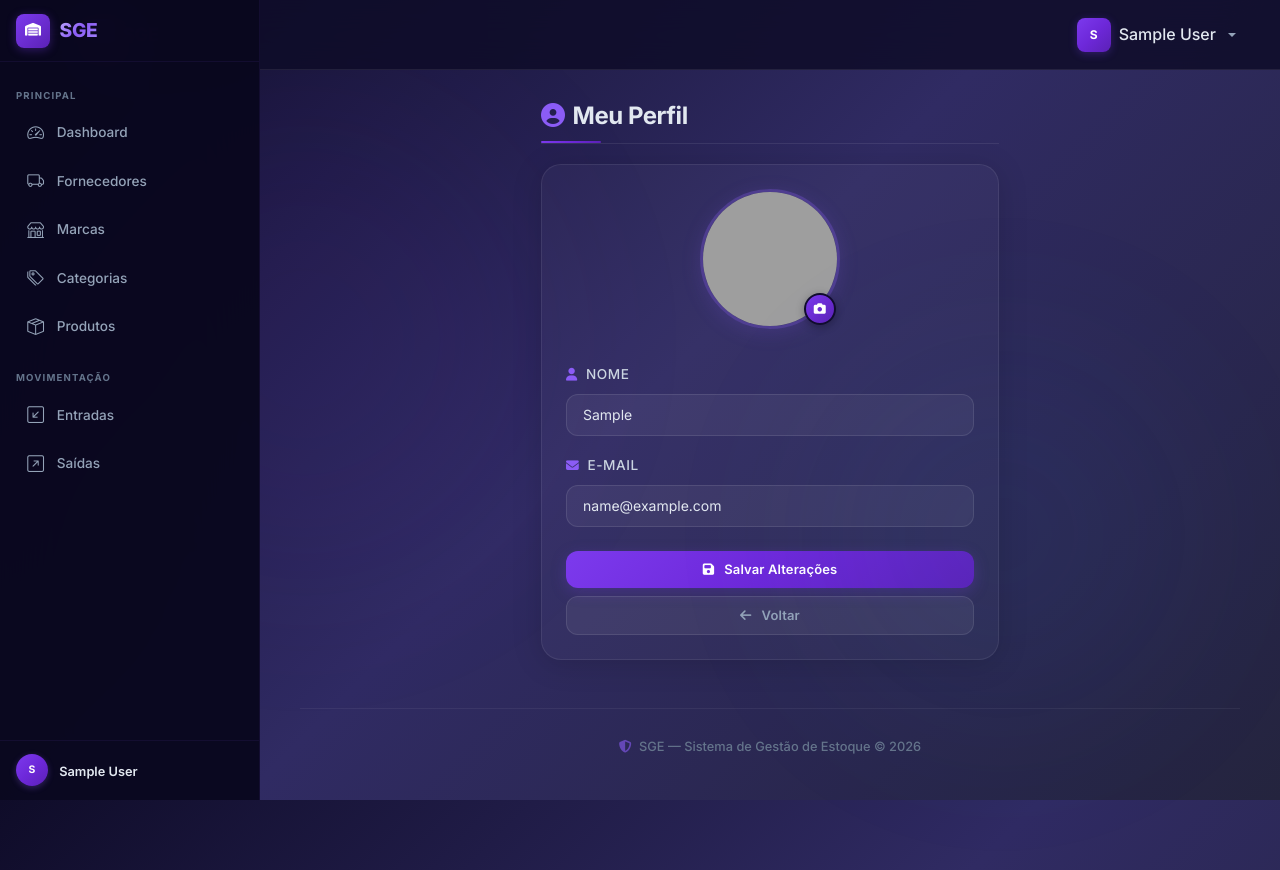
After one commit to ThiagoHMDornelas/sge, a Django app: page /profile/ in a window 1280 px wide. The commit adds this page. Run offline with Django 5.2, Linux system fonts and the light colour scheme; the visitor is signed in with stand-in values (Sample User, id 1); parts of the project's set-up code (start-up, migrations or seed data) failed here and were passed over; grey boxes are pictures that could not be loaded.

Commit message:
criação da tela de perfil

```diff
--- a/app/settings.py
+++ b/app/settings.py
@@ -182,6 +182,9 @@ STATICFILES_DIRS = [
     BASE_DIR / 'static',
 ]
 
+MEDIA_URL = '/media/'
+MEDIA_ROOT = BASE_DIR / 'media'
+
 DETAIL_LAYOUT = "fine"  # opções: minimal, table, cards, fine, badges
 
 REST_FRAMEWORK = {
--- a/app/templates/components/_header.html
+++ b/app/templates/components/_header.html
@@ -29,7 +29,7 @@
                     <ul class="dropdown-menu dropdown-menu-end" aria-labelledby="userMenu">
                         {% if user.is_authenticated %}
                             <li>
-                                <a class="dropdown-item" href="#">
+                                <a class="dropdown-item" href="{% url 'profile' %}">
                                     <i class="bi bi-person-circle me-2"></i> Perfil
                                 </a>
                             </li>
--- /dev/null
+++ b/app/templates/registration/profile.html
@@ -0,0 +1,183 @@
+{% extends 'base.html' %}
+
+{% block title %}SGE - Meu Perfil{% endblock %}
+
+{% block content %}
+    <div class="row justify-content-center">
+        <div class="col-lg-6">
+            <div class="page-header" style="display: flex; align-items: center; justify-content: space-between; margin-bottom: 1.25rem; padding-bottom: 0.75rem; border-bottom: 1px solid var(--sge-border);">
+                <h3 style="margin: 0; font-size: 1.5rem; font-weight: 700; letter-spacing: -0.02em;">
+                    <i class="fas fa-user-circle me-2" style="color: var(--sge-violet-light);"></i>Meu Perfil
+                </h3>
+            </div>
+
+            {% if messages %}
+                {% for message in messages %}
+                    <div class="alert alert-success alert-dismissible fade show" role="alert">
+                        <i class="fas fa-check-circle me-2"></i>{{ message }}
+                        <button type="button" class="btn-close" data-bs-dismiss="alert" aria-label="Fechar"></button>
+                    </div>
+                {% endfor %}
+            {% endif %}
+
+            <div class="card">
+                <div class="card-body">
+                    <form method="post" enctype="multipart/form-data">
+                        {% csrf_token %}
+
+                        <div class="text-center mb-4">
+                            <div class="profile-avatar-wrapper">
+                                {% if request.user.profile.avatar and request.user.profile.avatar.url %}
+                                    <img src="{{ request.user.profile.avatar.url }}" alt="Avatar" class="profile-avatar-img">
+                                {% else %}
+                                    <div class="profile-avatar-placeholder">
+                                        {{ request.user.first_name|default:request.user.username|slice:":1" }}
+                                    </div>
+                                {% endif %}
+                                <label for="id_avatar" class="profile-avatar-edit" title="Alterar foto">
+                                    <i class="fas fa-camera"></i>
+                                </label>
+                            </div>
+                            {{ form.avatar }}
+                        </div>
+
+                        {% if form.errors %}
+                            <div class="alert alert-danger">
+                                <i class="fas fa-exclamation-circle me-2"></i>Por favor, corrija os erros abaixo.
+                            </div>
+                        {% endif %}
+
+                        <div class="mb-3">
+                            <label for="id_first_name" class="form-label">
+                                <i class="fas fa-user me-1" style="color: var(--sge-violet-light); font-size: 0.8rem;"></i> Nome
+                            </label>
+                            {{ form.first_name }}
+                        </div>
+
+                        <div class="mb-3">
+                            <label for="id_email" class="form-label">
+                                <i class="fas fa-envelope me-1" style="color: var(--sge-violet-light); font-size: 0.8rem;"></i> E-mail
+                            </label>
+                            {{ form.email }}
+                        </div>
+
+                        <div class="d-grid gap-2 mt-4">
+                            <button type="submit" class="btn btn-primary">
+                                <i class="fas fa-save me-1"></i> Salvar Alterações
+                            </button>
+                            <a href="{% url 'home' %}" class="btn btn-secondary">
+                                <i class="fas fa-arrow-left me-1"></i> Voltar
+                            </a>
+                        </div>
+                    </form>
+                </div>
+            </div>
+        </div>
+    </div>
+{% endblock %}
+
+{% block extra_css %}
+<style>
+    .profile-avatar-wrapper {
+        position: relative;
+        display: inline-block;
+        margin-bottom: 0.5rem;
+    }
+
+    .profile-avatar-img {
+        width: 140px;
+        height: 140px;
+        border-radius: 50%;
+        object-fit: cover;
+        border: 3px solid rgba(139, 92, 246, 0.3);
+        box-shadow: 0 4px 20px rgba(139, 92, 246, 0.15);
+    }
+
+    .profile-avatar-placeholder {
+        width: 140px;
+        height: 140px;
+        border-radius: 50%;
+        background: linear-gradient(135deg, #7c3aed, #5b21b6);
+        color: #fff;
+        display: flex;
+        align-items: center;
+        justify-content: center;
+        font-size: 3.5rem;
+        font-weight: 700;
+        border: 3px solid rgba(139, 92, 246, 0.3);
+        box-shadow: 0 4px 20px rgba(139, 92, 246, 0.15);
+    }
+
+    .profile-avatar-edit {
+        position: absolute;
+        bottom: 4px;
+        right: 4px;
+        width: 32px;
+        height: 32px;
+        border-radius: 50%;
+        background: linear-gradient(135deg, #7c3aed, #5b21b6);
+        color: #fff;
+        display: flex;
+        align-items: center;
+        justify-content: center;
+        font-size: 0.75rem;
+        cursor: pointer;
+        border: 2px solid rgba(15, 12, 41, 0.97);
+        transition: all 0.2s ease;
+        box-shadow: 0 2px 8px rgba(0, 0, 0, 0.3);
+    }
+
+    .profile-avatar-edit:hover {
+        transform: scale(1.1);
+        background: linear-gradient(135deg, #8b5cf6, #7c3aed);
+    }
+
+    #id_avatar {
+        display: none;
+    }
+
+    .form-control {
+        background: rgba(255, 255, 255, 0.05);
+        border: 1px solid rgba(255, 255, 255, 0.1);
+        color: var(--sge-text);
+    }
+
+    .form-control:focus {
+        background: rgba(255, 255, 255, 0.08);
+        border-color: rgba(139, 92, 246, 0.5);
+        box-shadow: 0 0 0 2px rgba(139, 92, 246, 0.2);
+        color: var(--sge-text);
+    }
+
+    .form-label {
+        color: var(--sge-text-secondary);
+        font-size: 0.85rem;
+        font-weight: 500;
+    }
+</style>
+{% endblock %}
+
+{% block extra_js %}
+<script>
+    document.getElementById('id_avatar').addEventListener('change', function(e) {
+        var file = e.target.files[0];
+        if (file) {
+            var reader = new FileReader();
+            reader.onload = function(ev) {
+                var img = document.querySelector('.profile-avatar-img');
+                var placeholder = document.querySelector('.profile-avatar-placeholder');
+                if (img) {
+                    img.src = ev.target.result;
+                } else if (placeholder) {
+                    var newImg = document.createElement('img');
+                    newImg.src = ev.target.result;
+                    newImg.alt = 'Avatar';
+                    newImg.className = 'profile-avatar-img';
+                    placeholder.parentNode.replaceChild(newImg, placeholder);
+                }
+            };
+            reader.readAsDataURL(file);
+        }
+    });
+</script>
+{% endblock %}
--- a/app/urls.py
+++ b/app/urls.py
@@ -6,6 +6,7 @@ from django.conf import settings
 from django.conf.urls.static import static
 
 from . import views
+from authentication.views import profile
 
 handler404 = views.custom_404
 
@@ -16,6 +17,7 @@ urlpatterns = [
     path('logout/', auth_views.LogoutView.as_view(), name='logout'),
     path('password/change/', auth_views.PasswordChangeView.as_view(), name='password_change'),
     path('password/change/done/', auth_views.PasswordChangeDoneView.as_view(), name='password_change_done'),
+    path('profile/', profile, name='profile'),
 
     path('api/v1/', include('authentication.urls')),
 
@@ -28,5 +30,8 @@ urlpatterns = [
     path('', include('outflow.urls')),
 ]
 
+if settings.DEBUG:
+    urlpatterns += static(settings.MEDIA_URL, document_root=settings.MEDIA_ROOT)
+
 if not settings.DEBUG:
     urlpatterns += static(settings.STATIC_URL, document_root=settings.STATIC_ROOT)
--- a/authentication/__init__.py
+++ b/authentication/__init__.py
@@ -0,0 +1 @@
+default_app_config = 'authentication.apps.AuthenticationConfig'
--- a/authentication/apps.py
+++ b/authentication/apps.py
@@ -4,3 +4,6 @@ from django.apps import AppConfig
 class AuthenticationConfig(AppConfig):
     default_auto_field = 'django.db.models.BigAutoField'
     name = 'authentication'
+
+    def ready(self):
+        import authentication.signals
--- /dev/null
+++ b/authentication/forms.py
@@ -0,0 +1,49 @@
+from django import forms
+from django.contrib.auth.models import User
+from .models import Profile
+
+
+class ProfileForm(forms.ModelForm):
+    first_name = forms.CharField(
+        max_length=150,
+        required=False,
+        label='Nome',
+        widget=forms.TextInput(attrs={
+            'class': 'form-control',
+            'placeholder': 'Seu nome',
+        })
+    )
+    email = forms.EmailField(
+        required=False,
+        label='E-mail',
+        widget=forms.EmailInput(attrs={
+            'class': 'form-control',
+            'placeholder': 'seu@email.com',
+        })
+    )
+
+    class Meta:
+        model = Profile
+        fields = ['avatar']
+        widgets = {
+            'avatar': forms.FileInput(attrs={
+                'class': 'form-control',
+            })
+        }
+
+    def __init__(self, *args, **kwargs):
+        super().__init__(*args, **kwargs)
+        if self.instance and self.instance.user:
+            self.fields['first_name'].initial = self.instance.user.first_name
+            self.fields['email'].initial = self.instance.user.email
+
+    def save(self, commit=True):
+        profile = super().save(commit=False)
+        first_name = self.cleaned_data.get('first_name', '')
+        email = self.cleaned_data.get('email', '')
+        if commit:
+            profile.user.first_name = first_name
+            profile.user.email = email
+            profile.user.save()
+            profile.save()
+        return profile
--- /dev/null
+++ b/authentication/models.py
@@ -0,0 +1,10 @@
+from django.db import models
+from django.contrib.auth.models import User
+
+
+class Profile(models.Model):
+    user = models.OneToOneField(User, on_delete=models.CASCADE, related_name='profile')
+    avatar = models.ImageField(upload_to='avatars/', default='avatars/default.png', blank=True)
+
+    def __str__(self):
+        return f'{self.user.username} Profile'
--- /dev/null
+++ b/authentication/signals.py
@@ -0,0 +1,16 @@
+from django.db.models.signals import post_save
+from django.dispatch import receiver
+from django.contrib.auth.models import User
+from .models import Profile
+
+
+@receiver(post_save, sender=User)
+def create_profile(sender, instance, created, **kwargs):
+    if created:
+        Profile.objects.create(user=instance)
+
+
+@receiver(post_save, sender=User)
+def save_profile(sender, instance, **kwargs):
+    if hasattr(instance, 'profile'):
+        instance.profile.save()
--- /dev/null
+++ b/authentication/views.py
@@ -0,0 +1,18 @@
+from django.shortcuts import render, redirect
+from django.contrib.auth.decorators import login_required
+from django.contrib import messages
+from .forms import ProfileForm
+
+
+@login_required(login_url='login')
+def profile(request):
+    profile = request.user.profile
+    if request.method == 'POST':
+        form = ProfileForm(request.POST, request.FILES, instance=profile)
+        if form.is_valid():
+            form.save()
+            messages.success(request, 'Perfil atualizado com sucesso!')
+            return redirect('profile')
+    else:
+        form = ProfileForm(instance=profile)
+    return render(request, 'registration/profile.html', {'form': form})
```
Also changed, not shown: authentication/migrations/0001_initial.py (added).
